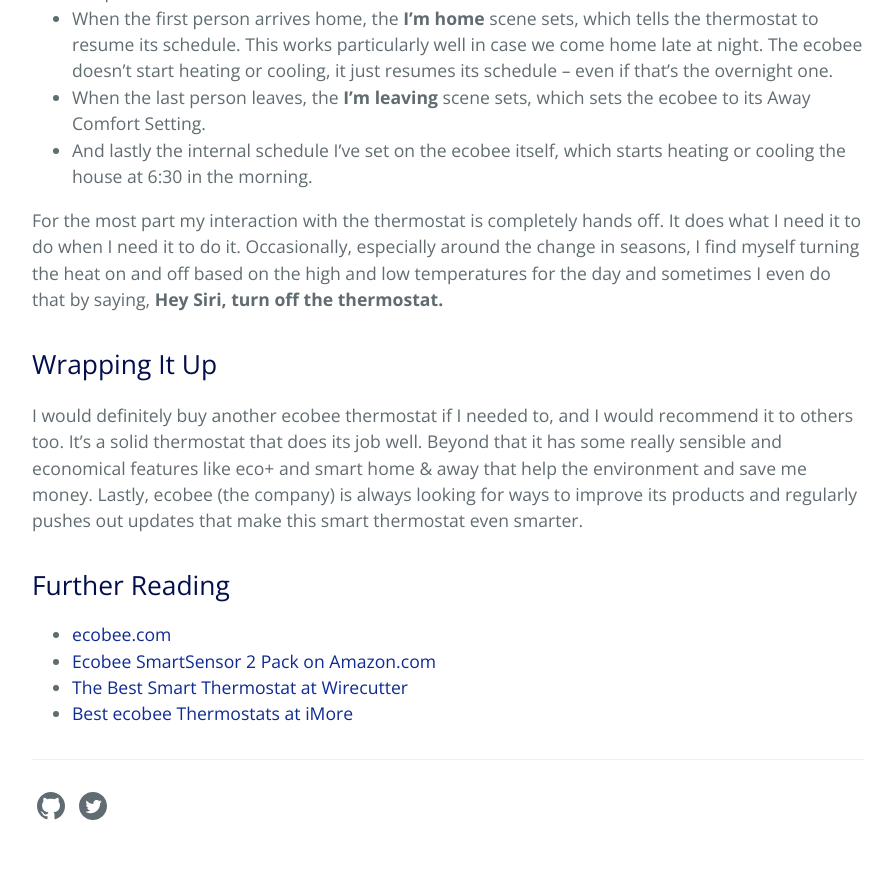
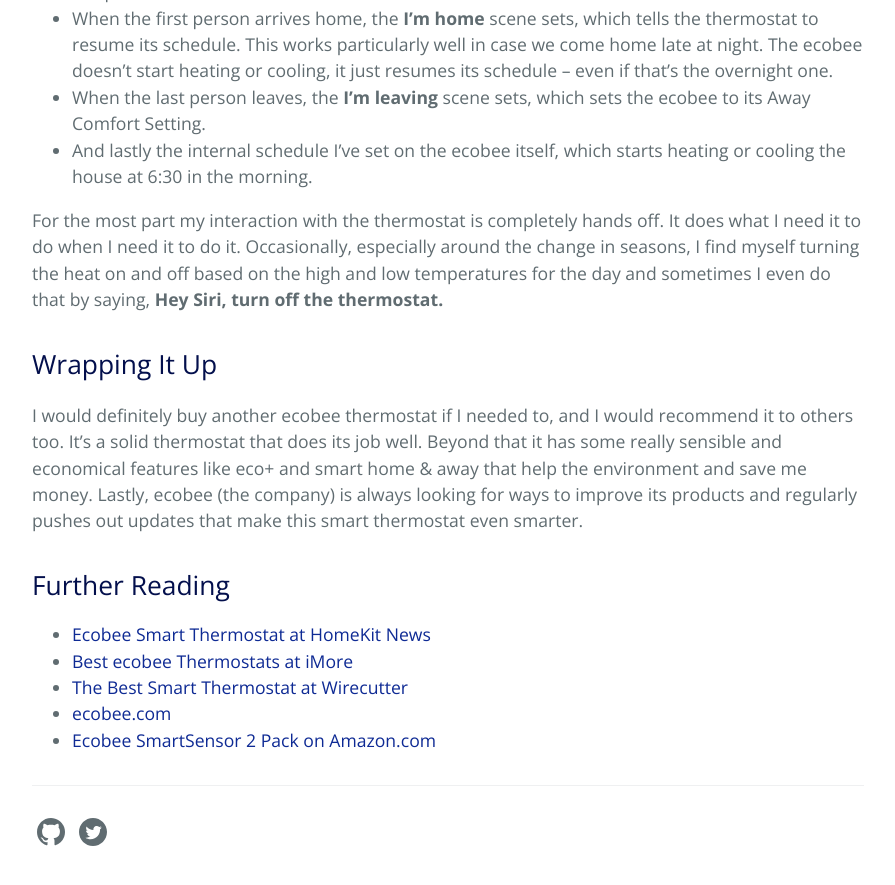
Before and after one commit to MrRooni/homekitbuilds, a Jekyll site: the page built from _posts/2021-05-08-ecobee4-smartthermostat-with-voice-control.md, in a window 1280 px wide and 900 px high, scrolled down 7128 px. Shown: the top 885 px of the window, without its empty margins (192-1087 px from the left). Built offline with Jekyll 4.4.1, drawn with Linux system fonts in a browser that asks for light colours.

Commit message:
Add and rearrange the links

```diff
--- a/_posts/2021-05-08-ecobee4-smartthermostat-with-voice-control.md
+++ b/_posts/2021-05-08-ecobee4-smartthermostat-with-voice-control.md
@@ -93,7 +93,8 @@
 
 ## Further Reading
 
+* [Ecobee Smart Thermostat at HomeKit News](https://homekitnews.com/2019/05/30/ecobee-smart-thermostat-2/)
+* [Best ecobee Thermostats at iMore](https://www.imore.com/best-ecobee-thermostats)
+* [The Best Smart Thermostat at Wirecutter](https://www.nytimes.com/wirecutter/reviews/the-best-thermostat/#other-smart-thermostats-we-like)
 * [ecobee.com](https://www.ecobee.com)
 * [Ecobee SmartSensor 2 Pack on Amazon.com](https://smile.amazon.com/ecobee-SmartSensor-2-Pack-White/dp/B07NQVWRR3)
-* [The Best Smart Thermostat at Wirecutter](https://www.nytimes.com/wirecutter/reviews/the-best-thermostat/#other-smart-thermostats-we-like)
-* [Best ecobee Thermostats at iMore](https://www.imore.com/best-ecobee-thermostats)
```
